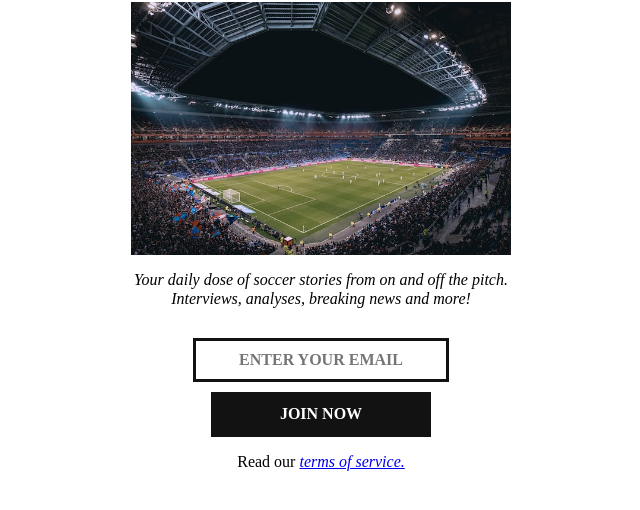
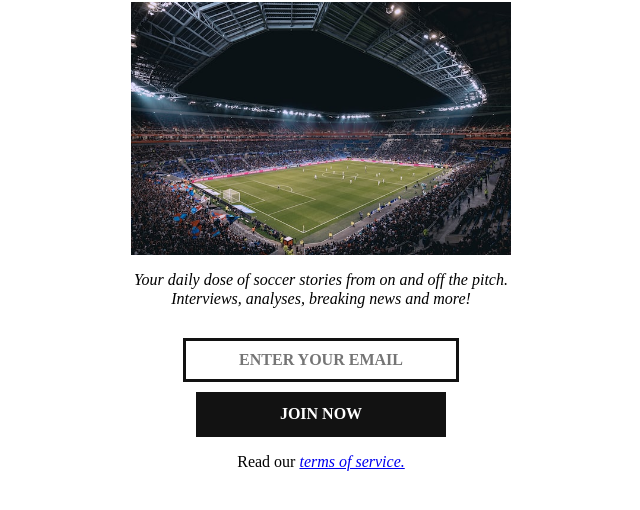
Before and after one commit to kitkassabar/sports-newsletter, a website built with Vite: page index.html in a window 1280 px wide. Shown: the part 78-588 px from the top of the page, without its empty margins (319-959 px from the left). Built offline with nearby package versions, Linux system fonts and the light colour scheme.

Commit message:
Update styles.css

```diff
--- a/styles.css
+++ b/styles.css
@@ -41,11 +41,11 @@ img {
     padding-right:10px;
     padding-left:10px;
     font-weight: bold;
-    width:230px
+    width:250px
 }
 
 button {
-    width: 220px;
+    width: 250px;
     display: block;
     margin-right: auto;
     margin-left: auto;
```
